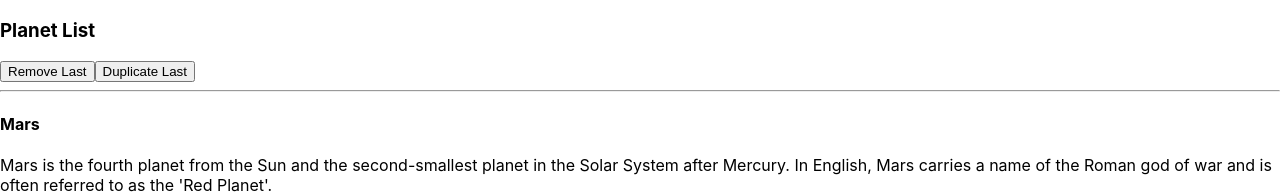
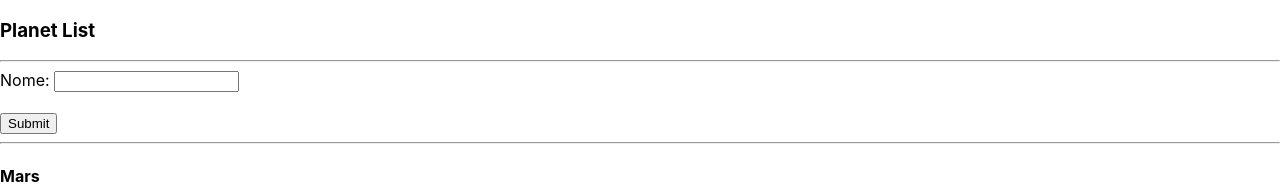
Before and after one commit to LeonardoHirosue/dominando-react, a React (Create React App) app in the folder my-first-app/: page / in a window 1280 px wide. Shown: the top 194 px of the page. Built offline with nearby package versions, Linux system fonts and the light colour scheme.

Commit message:
Criando um formulário controlado

```diff
--- /dev/null
+++ b/my-first-app/src/components/planets/form/index.js
@@ -0,0 +1,29 @@
+import { Fragment, useState } from "react"
+
+
+
+const Form = (props) => {
+    const[name, setName] = useState('')
+    const handleChange = (event) => setName(
+        event.target.value
+    )
+    const handleSubmit = (event) => {
+        props.addPlanet({name: name})
+        event.preventDefault()
+    }
+
+    return (
+        <Fragment>
+            <form onSubmit={handleSubmit}>
+                <div>
+                    <label htmlFor='name'>Nome: </label>
+                    <input id='name' type='text' value={name} onChange={handleChange}/>
+                </div>
+                <br/>
+                <input type='submit'/>
+            </form>
+        </Fragment>
+    )
+}
+
+export default Form
--- a/my-first-app/src/components/planets/index.js
+++ b/my-first-app/src/components/planets/index.js
@@ -1,5 +1,6 @@
 import React, { Fragment, useState, useEffect } from 'react'
 import Planet from './planet'
+import Form from './form'
 
 async function getPlanets(){
     const response = await fetch('http://localhost:3000/api/planets.json');
@@ -16,22 +17,15 @@ const Planets = () => {
         })
     }, [])
 
-    const duplicateLast = () => {
-        let lastPlanet = planets[planets.length-1]
-        setPlanets([...planets, lastPlanet])
-    }
-
-    const removeLast = () => {
-        let newPlanets = [...planets]
-        newPlanets.pop()
-        setPlanets(newPlanets)
+    const addPlanet = (newPlanet) =>{
+        setPlanets([...planets, newPlanet])
     }
 
     return(
         <Fragment>
             <h3>Planet List</h3>
-            <button onClick={removeLast}>Remove Last</button>
-            <button onClick={duplicateLast}>Duplicate Last</button>
+            <hr/>
+            <Form addPlanet={addPlanet}/>
             <hr/>
             {planets.map((planet,index) =>
                 <Planet id = {planet.id}
```
